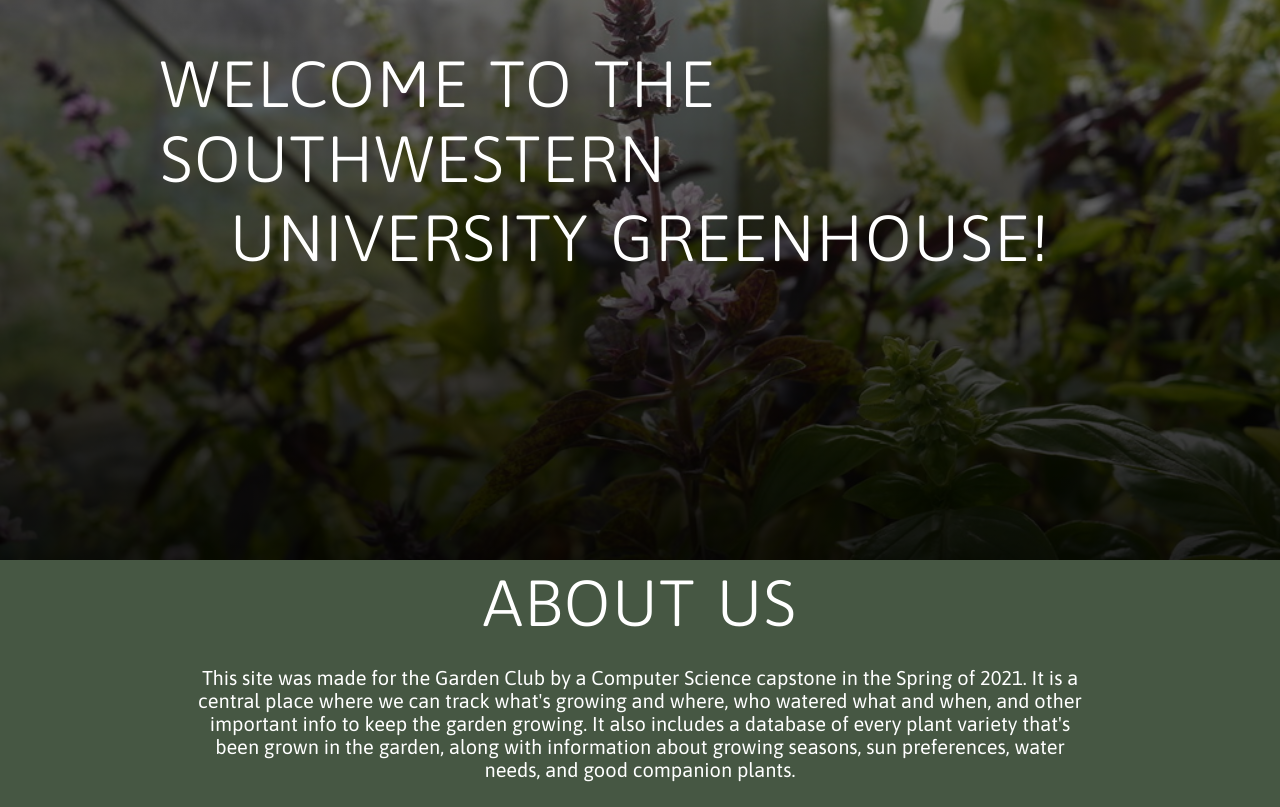
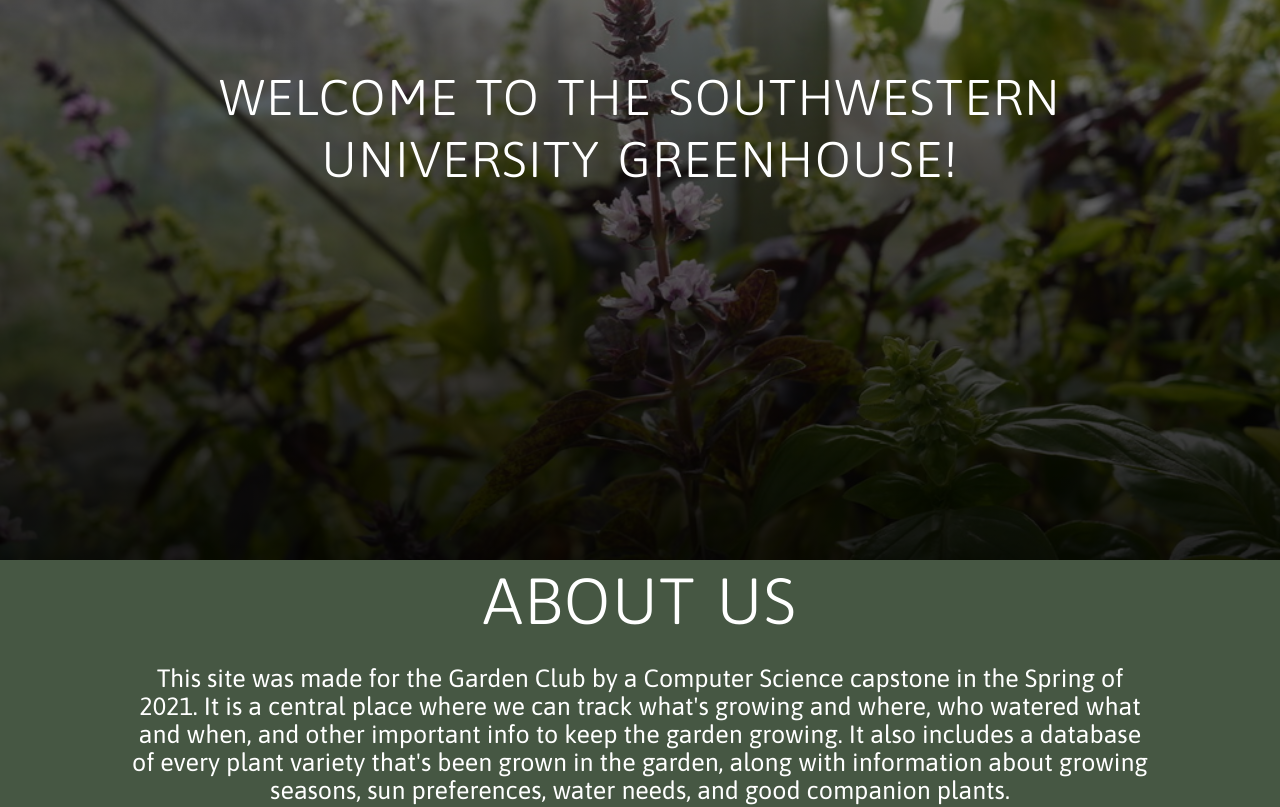
Before and after one commit to colt-smith/testhouse, a plain HTML site: page index.html in a window 1280 px wide. Shown: the part 240-1047 px from the top of the page. Drawn offline with Linux system fonts and the light colour scheme.

Commit message:
Check for mac appearance

```diff
--- a/queries.css
+++ b/queries.css
@@ -21,6 +21,26 @@
     }
 }
 
+@media only screen and (max-width: 1444px){
+    .hero-text-box h1{
+        font-size: 290%;
+
+    }
+
+    .hero-text-box{
+        margin-top: 2%;
+    }
+}
+
+@media only screen and (max-width: 1289px){
+    .hero-text-box h1{
+        font-size: 250%;
+
+    }
+
+}
+
+
 @media only screen and (max-width: 1145px){
     .item-box-of-2 > div{
         margin-right: 20px;
@@ -28,6 +48,14 @@
 
 
     }
+}
+
+@media only screen and (max-width: 1122px){
+    .hero-text-box h1{
+        font-size: 225%;
+
+    }
+
 }
 
 /* ipad pro  */
--- a/style.css
+++ b/style.css
@@ -152,15 +152,16 @@ h3{
 
 .about{
     color:white;
-
+    padding-top: 10%;
 }
 
 .about p{
     justify-content: center;
     text-align:center;
-    margin-right: 15%;
-    margin-left: 15%;
+    margin-right: 10%;
+    margin-left: 10%;
     margin-top: 2%;
+    font-size: 125%;
 
 }
 
@@ -203,7 +204,7 @@ h3{
     display:flex;
     flex-direction: row;
     flex-flow: row wrap;
-    margin: 0 0 0 0;
+    /* margin: 0 0 0 0; */
 }
 
 
@@ -228,6 +229,9 @@ h3{
 
 }
 
+.photos{
+    padding: 0;
+}
 
 /* .photo{
     width: 25%;
```
